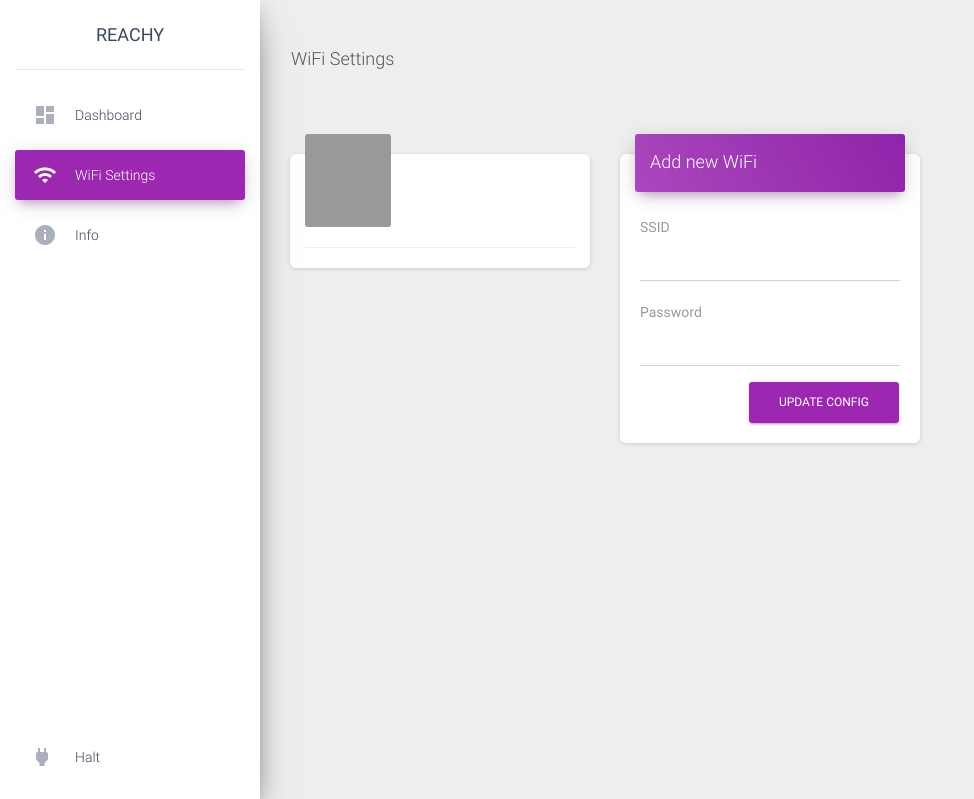
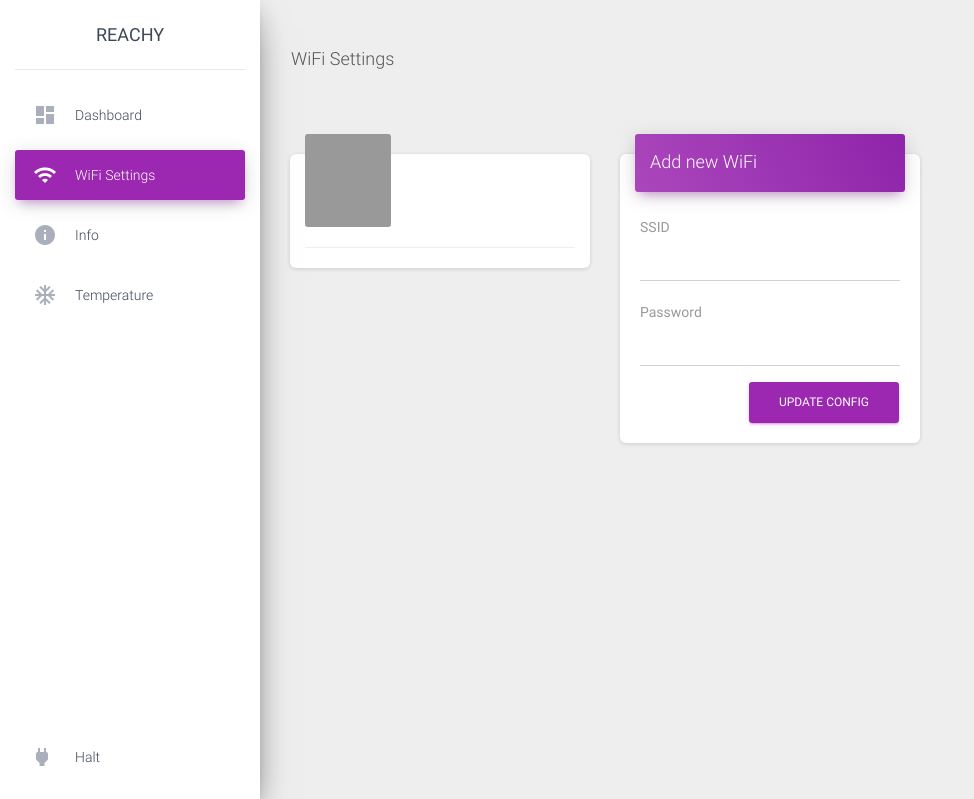
Before and after one commit to pollen-robotics/RAP, a Flask app: template dashboard/templates/wifi.html in a window 1280 px wide. Shown: the top 799 px of the page, without its empty margins (0-974 px from the left). Run offline with Flask 2, Linux system fonts and the light colour scheme; the template is opened without the code that fills it, so the values that code supplies are empty; some libraries are stand-ins or nearby versions.

Commit message:
temperature button in wifi page

```diff
--- a/dashboard/templates/temperature.html
+++ b/dashboard/templates/temperature.html
@@ -56,8 +56,6 @@
         </ul>
       </div>
     </div>
-
-<p id="temp_display" style="position: absolute; top: 30%; left: 50%"></p>
 
 
 <div class="container">
--- a/dashboard/templates/wifi.html
+++ b/dashboard/templates/wifi.html
@@ -38,6 +38,12 @@
             <a class="nav-link" href="/info">
               <i class="material-icons">info</i>
               <p>Info</p>
+            </a>
+          </li>
+          <li class="nav-item">
+            <a class="nav-link" href="/api/temperature">
+              <i class="material-icons">ac_unit</i>
+              <p>Temperature</p>
             </a>
           </li>
           <li class="nav-item active-pro ">
```
